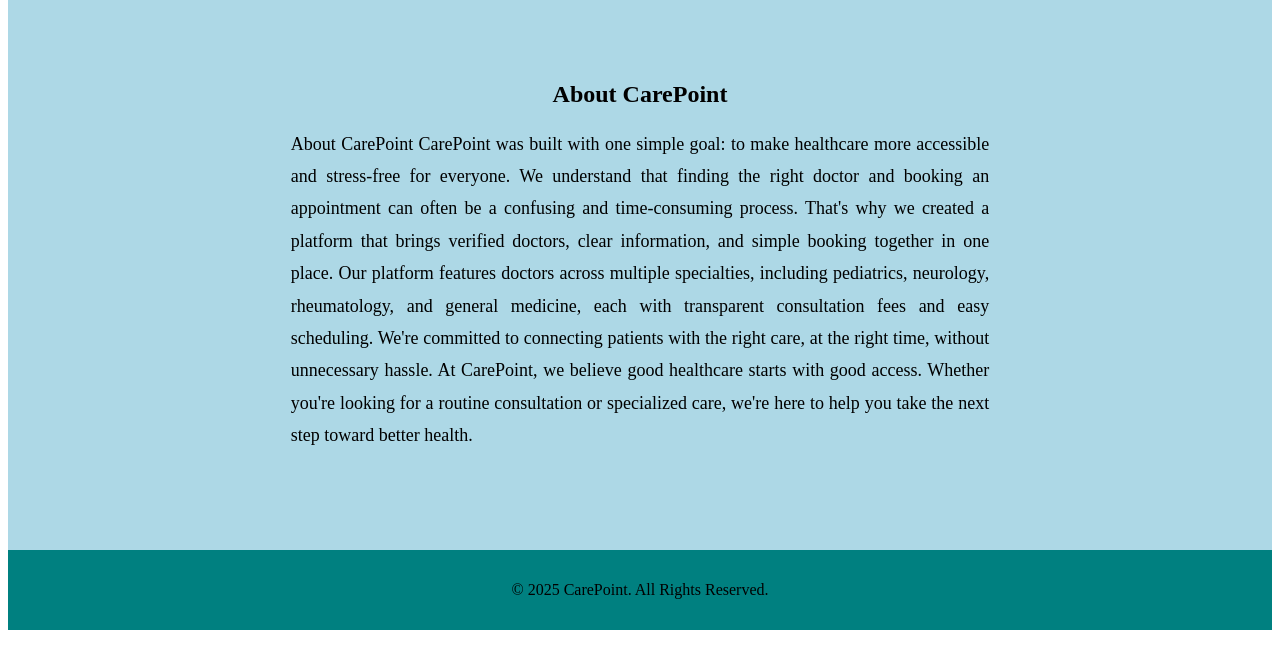
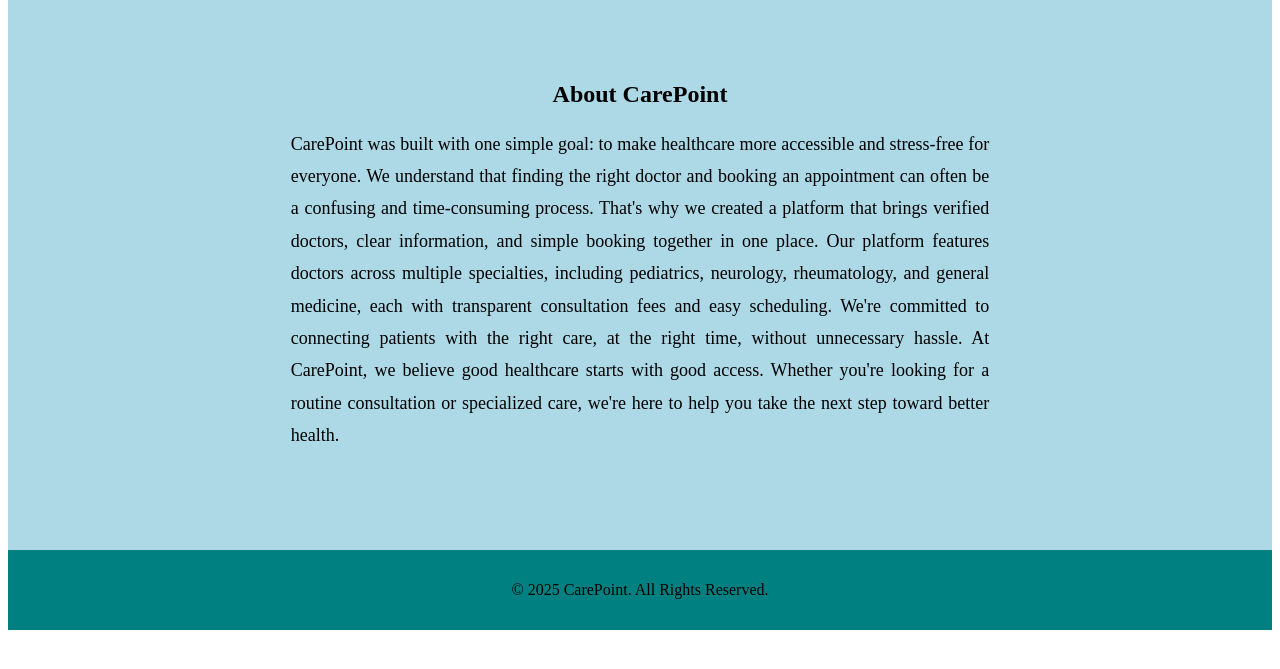
Before and after one commit to karthikha07prajjeeth-cloud/DJANGO-BASED-DOCTOR-APPOINTMENT-SYSTEM, a Django app: page /about/ in a window 1280 px wide. Shown: the part 98-767 px from the top of the page. Run offline with Django 5.2, Linux system fonts and the light colour scheme.

Commit message:
Update about page content and image

```diff
--- a/app/templates/about.html
+++ b/app/templates/about.html
@@ -24,8 +24,6 @@
         <div class="text">
             <h1 style="color: black; text-align: center;color: black">About CarePoint</h1>
             <p style="color: black; font-size: 18px; line-height: 1.8;">
-            About CarePoint
-
             CarePoint was built with one simple goal: to make healthcare more accessible and
             stress-free for everyone. We understand that finding the right doctor and booking
             an appointment can often be a confusing and time-consuming process. That's why we
```
